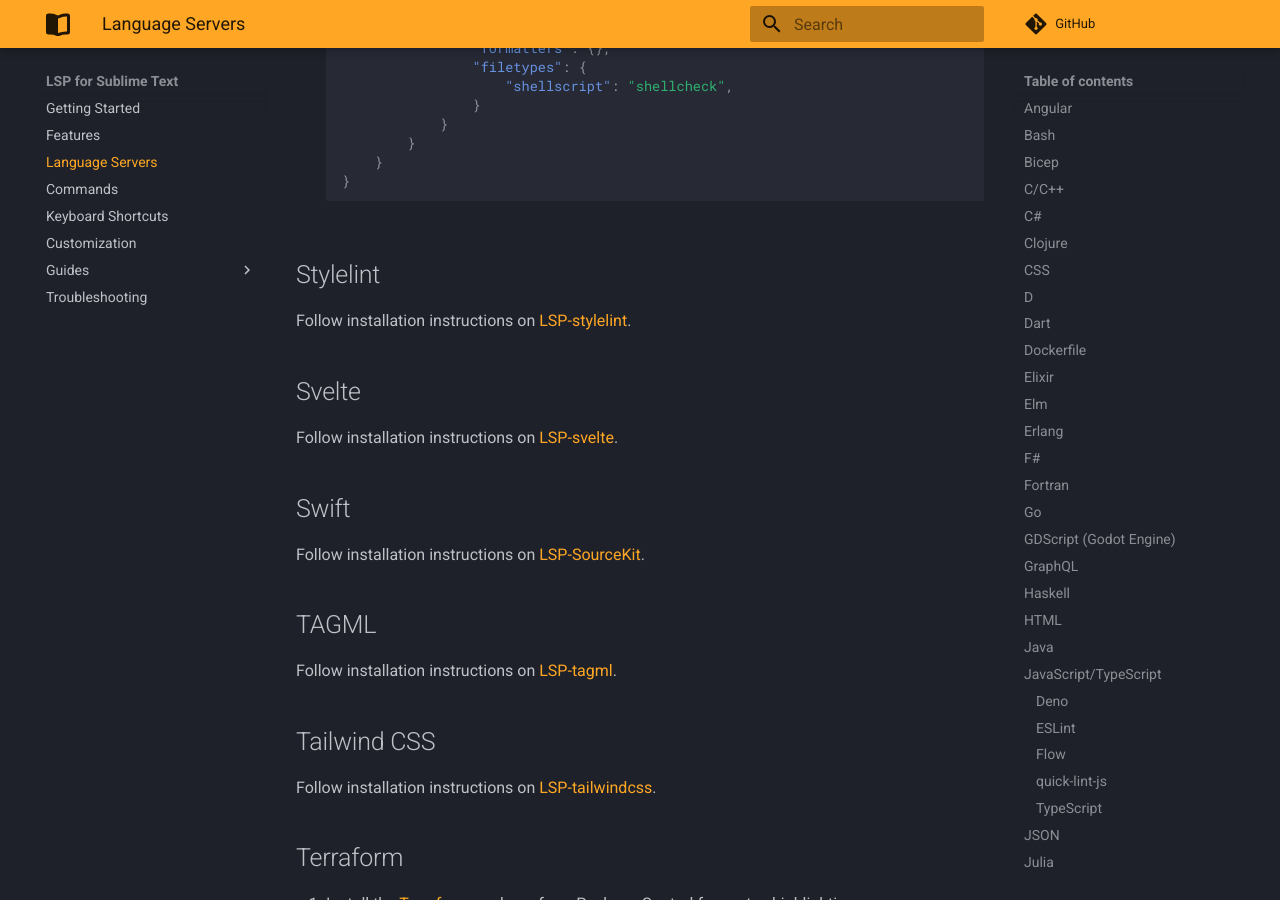
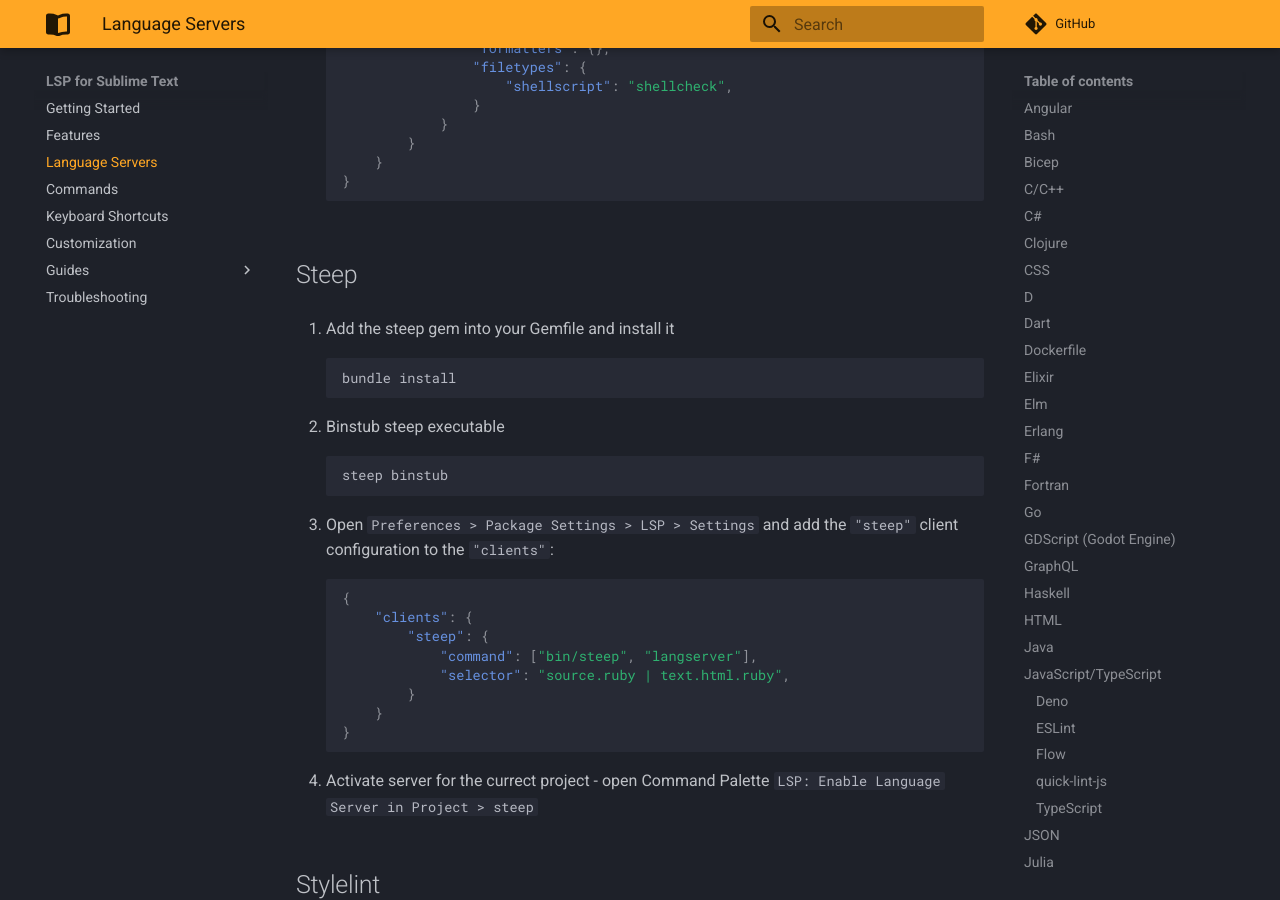
Before and after one commit to sublimelsp/LSP, an MkDocs documentation site: the page built from docs/src/language_servers.md, in a window 1280 px wide and 900 px high, scrolled down 12453 px. Built offline with MkDocs 1.6.1 and Material for MkDocs 9.7.7, drawn with Linux system fonts in a browser that asks for light colours; comment, search, counter and statistics services are not loaded.

Commit message:
Add docs for ruby steep language server

````diff
--- a/docs/src/language_servers.md
+++ b/docs/src/language_servers.md
@@ -504,6 +504,35 @@
     }
     ```
 
+## Steep
+
+1. Add the steep gem into your Gemfile and install it
+
+    ```bash
+    bundle install
+    ```
+
+2. Binstub steep executable
+
+    ```bash
+    steep binstub
+    ```
+
+3. Open `Preferences > Package Settings > LSP > Settings` and add the `"steep"` client configuration to the `"clients"`:
+
+    ```json
+    {
+        "clients": {
+            "steep": {
+                "command": ["bin/steep", "langserver"],
+                "selector": "source.ruby | text.html.ruby",
+            }
+        }
+    }
+    ```
+
+4. Activate server for the currect project - open Command Palette `LSP: Enable Language Server in Project > steep`
+
 ## Stylelint
 
 Follow installation instructions on [LSP-stylelint](https://github.com/sublimelsp/LSP-stylelint).
````
